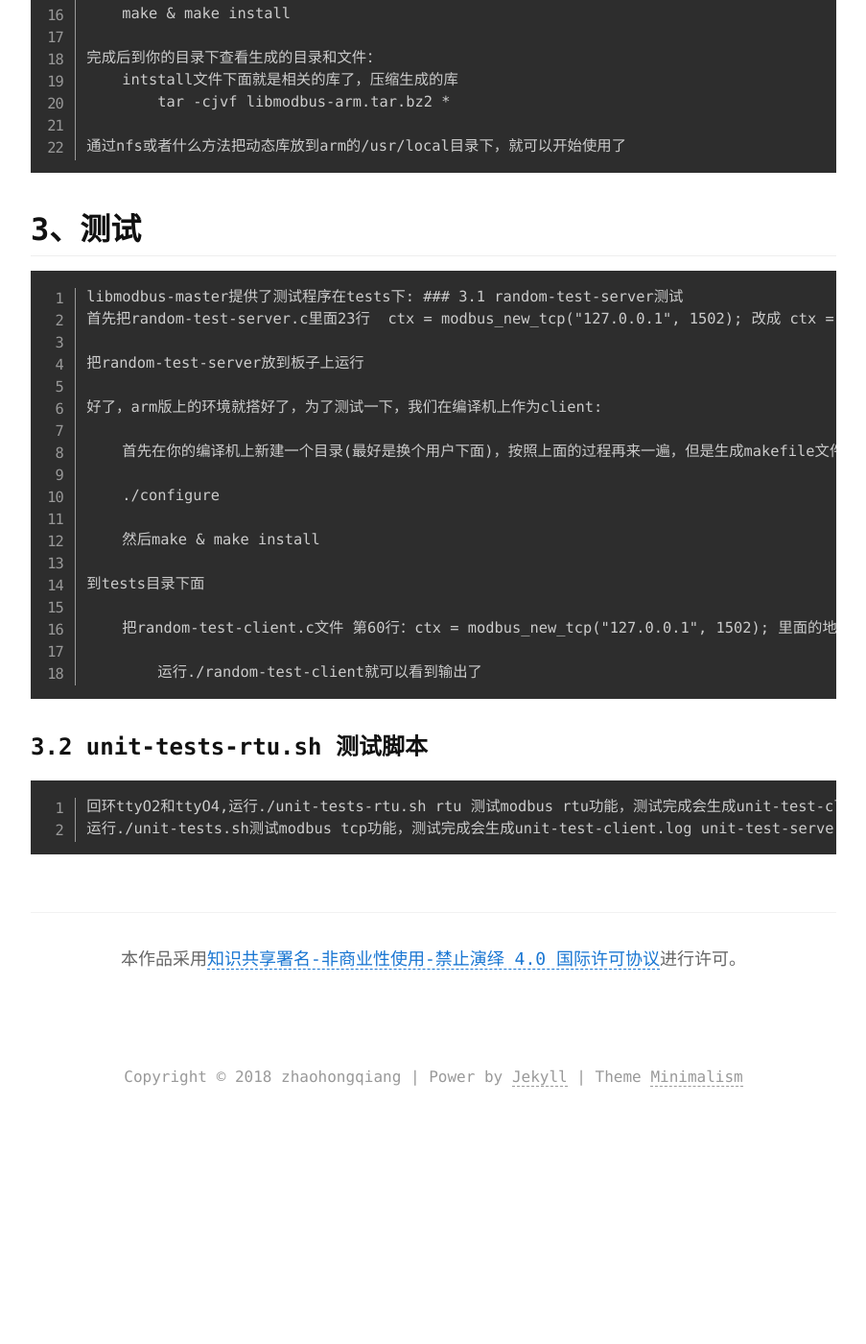
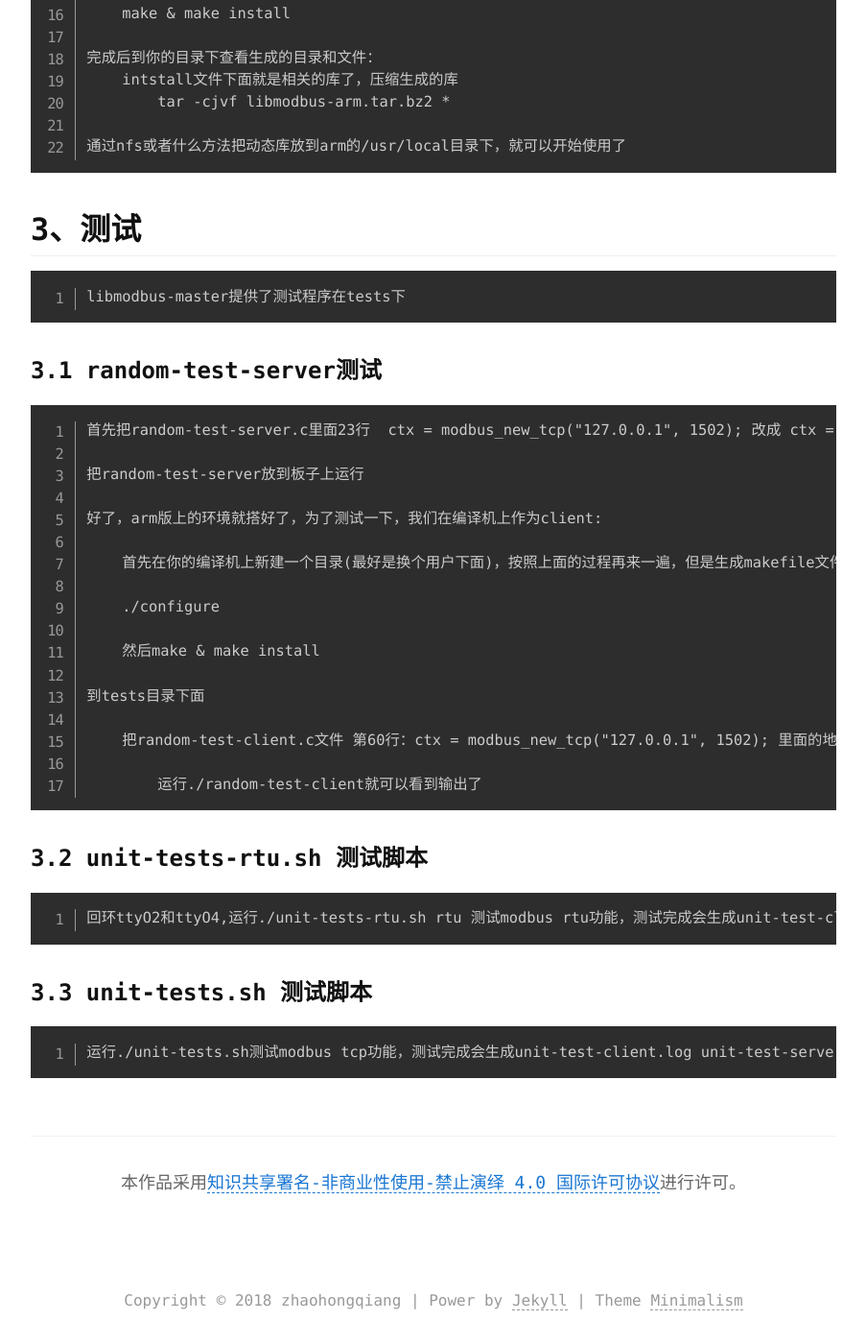
Before and after one commit to zhaohongqiang/zhaohongqiang.github.io, a Jekyll site: the page built from _posts/2020-02-26-Modbus协议库移植.md, in a window 1280 px wide and 1400 px high, scrolled down 941 px. Shown: the whole window at 96% size, without its empty margins (188-1091 px from the left). Built offline with Jekyll 4.4.1, drawn with Linux system fonts in a browser that asks for light colours; before the commit the page ends 2108 px from its top, so only the background shows below that; part of the change alters nothing that is shown; some of the changed text lies outside the part shown.

```diff
--- a/_posts/2020-02-26-Modbus协议库移植.md
+++ b/_posts/2020-02-26-Modbus协议库移植.md
@@ -33,8 +33,10 @@
 
 ## 3、测试
 
-    libmodbus-master提供了测试程序在tests下:
+    libmodbus-master提供了测试程序在tests下
+
 ### 3.1 random-test-server测试
+
     首先把random-test-server.c里面23行  ctx = modbus_new_tcp("127.0.0.1", 1502); 改成 ctx = modbus_new_tcp(NULL, 1502);，意思是说server监控所有的ip地址，端口是1502，然后编译
 
     把random-test-server放到板子上运行
@@ -54,6 +56,9 @@
             运行./random-test-client就可以看到输出了
 
 ### 3.2 unit-tests-rtu.sh 测试脚本
+
     回环ttyO2和ttyO4,运行./unit-tests-rtu.sh rtu 测试modbus rtu功能，测试完成会生成unit-test-client_rtu.log unit-test-server_rtu.log 可以打开查看相应的测试项及其结果。
+
 ### 3.3 unit-tests.sh 测试脚本
+
     运行./unit-tests.sh测试modbus tcp功能，测试完成会生成unit-test-client.log unit-test-server.log 可以打开查看相应的测试项及其结果。
```
